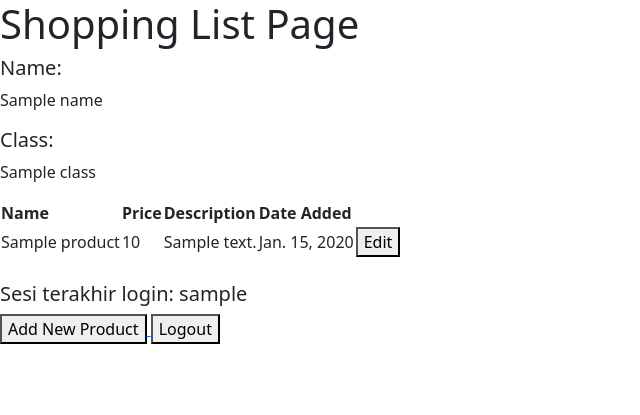
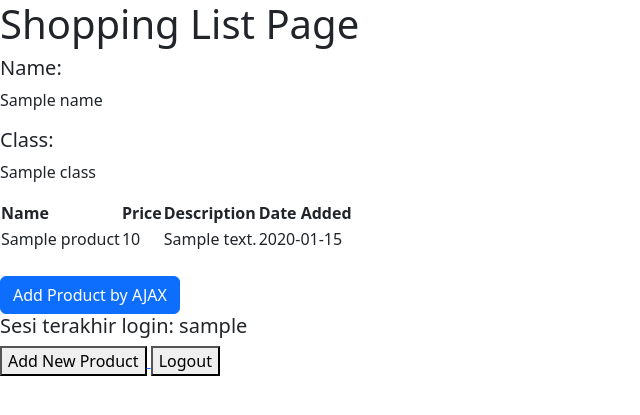
Before and after one commit to sorfeb/shopping-list, a Django app: template main/templates/main.html in a window 1280 px wide. Shown: the top 415 px of the page, without its empty margins (0-640 px from the left). Run offline with Django 4.2, Linux system fonts and the light colour scheme; tables that the repository leaves empty hold one stand-in row (values such as "Sample post"); the template is opened without the code that fills it: values that come from a table or form of the project are taken from there, most other values are stand-ins (such as "Sample title", 1, 10 or a date in 2020).

Commit message:
Tutorial 5 DONE

```diff
--- a/main/templates/main.html
+++ b/main/templates/main.html
@@ -13,7 +13,7 @@
 </div>
 
 <div id = "main">
-    <table>
+    <table id="product_table">
         <tr>
             <th>Name</th>
             <th>Price</th>
@@ -43,6 +43,41 @@
     <br />
 </div>
 
+<div class="modal fade" id="exampleModal" tabindex="-1" aria-labelledby="exampleModalLabel" aria-hidden="true">
+    <div class="modal-dialog">
+        <div class="modal-content">
+            <div class="modal-header">
+                <h1 class="modal-title fs-5" id="exampleModalLabel">Add New Product</h1>
+                <button type="button" class="btn-close" data-bs-dismiss="modal" aria-label="Close"></button>
+            </div>
+            <div class="modal-body">
+                <form id="form" onsubmit="return false;">
+                    {% csrf_token %}
+                    <div class="mb-3">
+                        <label for="name" class="col-form-label">Name:</label>
+                        <input type="text" class="form-control" id="name" name="name"></input>
+                    </div>
+                    <div class="mb-3">
+                        <label for="price" class="col-form-label">Price:</label>
+                        <input type="number" class="form-control" id="price" name="price"></input>
+                    </div>
+                    <div class="mb-3">
+                        <label for="description" class="col-form-label">Description:</label>
+                        <textarea class="form-control" id="description" name="description"></textarea>
+                    </div>
+                </form>
+            </div>
+            <div class="modal-footer">
+                <button type="button" class="btn btn-secondary" data-bs-dismiss="modal">Close</button>
+                <button type="button" class="btn btn-primary" id="button_add" data-bs-dismiss="modal">Add Product</button>
+            </div>
+        </div>
+    </div>
+</div>
+
+
+<button type="button" class="btn btn-primary" data-bs-toggle="modal" data-bs-target="#exampleModal">Add Product by AJAX</button>
+
 
 <h5>Sesi terakhir login: {{ last_login }}</h5>
 
@@ -59,4 +94,43 @@
         </button>
     </a>
 
+<script>
+    async function getProducts() {
+        return fetch("{% url 'main:get_product_json' %}").then((res) => res.json())
+    }
+
+    async function refreshProducts() {
+        document.getElementById("product_table").innerHTML = ""
+        const products = await getProducts()
+        let htmlString = `<tr>
+            <th>Name</th>
+            <th>Price</th>
+            <th>Description</th>
+            <th>Date Added</th>
+        </tr>`
+        products.forEach((item) => {
+            htmlString += `\n<tr>
+            <td>${item.fields.name}</td>
+            <td>${item.fields.price}</td>
+            <td>${item.fields.description}</td>
+            <td>${item.fields.date_added}</td>
+        </tr>`
+        })
+
+        document.getElementById("product_table").innerHTML = htmlString
+    }
+
+    refreshProducts()
+
+    function addProduct() {
+        fetch("{% url 'main:add_product_ajax' %}", {
+            method: "POST",
+            body: new FormData(document.querySelector('#form'))
+        }).then(refreshProducts)
+
+        document.getElementById("form").reset()
+        return false
+    }
+
+</script>
 {% endblock content %}
--- a/main/urls.py
+++ b/main/urls.py
@@ -1,6 +1,6 @@
 from django.urls import path
 from main.views import show_main
-from main.views import show_main, create_product, show_xml, show_json, edit_product
+from main.views import show_main, create_product, show_xml, show_json, edit_product, get_product_json, add_product_ajax
 
 from main.views import register #sesuaikan dengan nama fungsi yang dibuat
 from main.views import login_user #sesuaikan dengan nama fungsi yang dibuat
@@ -17,4 +17,6 @@ urlpatterns = [
     path('login/', login_user, name='login'), #sesuaikan dengan nama fungsi yang dibuat
     path('logout/', logout_user, name='logout'),
     path('edit-product/<int:id>', edit_product, name='edit_product'),
+    path('get-product/', get_product_json, name='get_product_json'),
+    path('create-product-ajax/', add_product_ajax, name='add_product_ajax')
 ]
--- a/main/views.py
+++ b/main/views.py
@@ -1,5 +1,5 @@
 from django.shortcuts import render
-from django.http import HttpResponseRedirect
+from django.http import HttpResponseRedirect, HttpResponseNotFound
 from main.forms import ProductForm
 from django.urls import reverse
 from main.models import Product
@@ -17,6 +17,9 @@ from django.contrib.auth.decorators import login_required
 import datetime
 from django.http import HttpResponseRedirect
 from django.urls import reverse
+
+#Ajax
+from django.views.decorators.csrf import csrf_exempt
 
 # Create your views here.
 @login_required(login_url='/login')
@@ -108,3 +111,22 @@ def edit_product(request, id):
 
     context = {'form': form}
     return render(request, "edit_product.html", context)
+
+def get_product_json(request):
+    product_item = Product.objects.all()
+    return HttpResponse(serializers.serialize('json', product_item))
+
+@csrf_exempt
+def add_product_ajax(request):
+    if request.method == 'POST':
+        name = request.POST.get("name")
+        price = request.POST.get("price")
+        description = request.POST.get("description")
+        user = request.user
+
+        new_product = Product(name=name, price=price, description=description, user=user)
+        new_product.save()
+
+        return HttpResponse(b"CREATED", status=201)
+
+    return HttpResponseNotFound()
```
